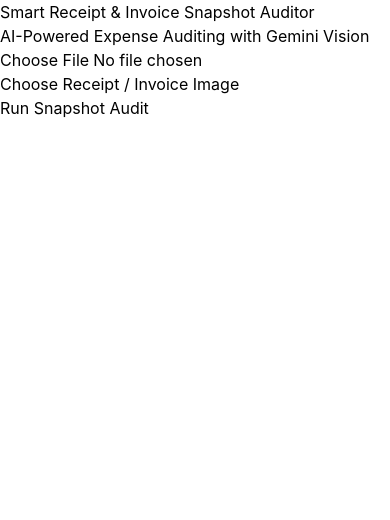
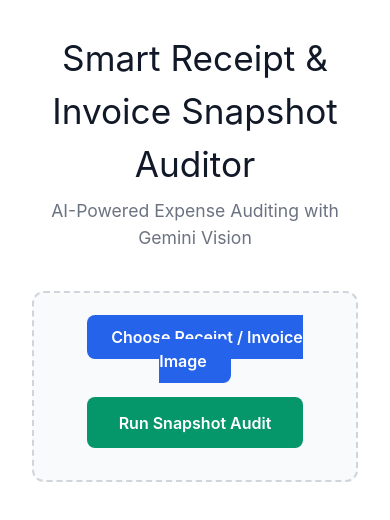
Before and after one commit to pr-ashish07tech/Smart-Receipt-Auditor, a React (Vite) app in the folder auditor-frontend/: page / in a window 390 px wide. Shown: the top 520 px of the page. Built offline with nearby package versions, Linux system fonts and the light colour scheme.

Commit message:
style: add responsive styles for audit report dashboard

```diff
--- a/auditor-frontend/src/App.css
+++ b/auditor-frontend/src/App.css
@@ -1,184 +1,123 @@
-.counter {
-  font-size: 16px;
-  padding: 5px 10px;
-  border-radius: 5px;
-  color: var(--accent);
-  background: var(--accent-bg);
-  border: 2px solid transparent;
-  transition: border-color 0.3s;
-  margin-bottom: 24px;
-
-  &:hover {
-    border-color: var(--accent-border);
-  }
-  &:focus-visible {
-    outline: 2px solid var(--accent);
-    outline-offset: 2px;
-  }
+.container {
+  max-width: 900px;
+  margin: 0 auto;
+  padding: 2rem;
+  font-family: 'Inter', system-ui, sans-serif;
+  color: #1f2937;
 }
 
-.hero {
-  position: relative;
-
-  .base,
-  .framework,
-  .vite {
-    inset-inline: 0;
-    margin: 0 auto;
+.header {
+  text-align: center;
+  margin-bottom: 2.5rem;
 }
 
-  .base {
-    width: 170px;
-    position: relative;
-    z-index: 0;
+.header h1 {
+  font-size: 2.2rem;
+  color: #111827;
+  margin-bottom: 0.5rem;
 }
 
-  .framework,
-  .vite {
-    position: absolute;
+.header p {
+  color: #6b7280;
+  font-size: 1.1rem;
 }
 
-  .framework {
-    z-index: 1;
-    top: 34px;
-    height: 28px;
-    transform: perspective(2000px) rotateZ(300deg) rotateX(44deg) rotateY(39deg)
-      scale(1.4);
+.main-content {
+  display: flex;
+  flex-direction: column;
+  gap: 2rem;
 }
 
-  .vite {
-    z-index: 0;
-    top: 107px;
-    height: 26px;
-    width: auto;
-    transform: perspective(2000px) rotateZ(300deg) rotateX(40deg) rotateY(39deg)
-      scale(0.8);
-  }
+.upload-section {
+  background: #f9fafb;
+  border: 2px dashed #d1d5db;
+  border-radius: 12px;
+  padding: 2rem;
+  text-align: center;
+  display: flex;
+  flex-direction: column;
+  align-items: center;
+  gap: 1.5rem;
 }
 
-#center {
-  display: flex;
-  flex-direction: column;
-  gap: 25px;
-  place-content: center;
-  place-items: center;
-  flex-grow: 1;
-
-  @media (max-width: 1024px) {
-    padding: 32px 20px 24px;
-    gap: 18px;
-  }
+.file-input-wrapper input[type='file'] {
+  display: none;
 }
 
-#next-steps {
-  display: flex;
-  border-top: 1px solid var(--border);
-  text-align: left;
-
-  & > div {
-    flex: 1 1 0;
-    padding: 32px;
-    @media (max-width: 1024px) {
-      padding: 24px 20px;
-    }
+.file-label {
+  background: #2563eb;
+  color: white;
+  padding: 0.75rem 1.5rem;
+  border-radius: 8px;
+  cursor: pointer;
+  font-weight: 600;
+  transition: background 0.2s;
 }
 
-  .icon {
-    margin-bottom: 16px;
-    width: 22px;
-    height: 22px;
+.file-label:hover {
+  background: #1d4ed8;
 }
 
-  @media (max-width: 1024px) {
-    flex-direction: column;
-    text-align: center;
-  }
+.preview-container img {
+  max-width: 280px;
+  max-height: 280px;
+  border-radius: 8px;
+  box-shadow: 0 4px 6px -1px rgba(0, 0, 0, 0.1);
+  object-fit: contain;
 }
 
-#docs {
-  border-right: 1px solid var(--border);
-
-  @media (max-width: 1024px) {
-    border-right: none;
-    border-bottom: 1px solid var(--border);
-  }
+.audit-btn {
+  background: #059669;
+  color: white;
+  border: none;
+  padding: 0.85rem 2rem;
+  border-radius: 8px;
+  font-size: 1rem;
+  font-weight: 600;
+  cursor: pointer;
+  transition: background 0.2s;
 }
 
-#next-steps ul {
-  list-style: none;
-  padding: 0;
-  display: flex;
-  gap: 8px;
-  margin: 32px 0 0;
-
-  .logo {
-    height: 18px;
+.audit-btn:hover:not(:disabled) {
+  background: #047857;
 }
 
-  a {
-    color: var(--text-h);
-    font-size: 16px;
-    border-radius: 6px;
-    background: var(--social-bg);
-    display: flex;
-    padding: 6px 12px;
-    align-items: center;
-    gap: 8px;
-    text-decoration: none;
-    transition: box-shadow 0.3s;
-
-    &:hover {
-      box-shadow: var(--shadow);
-    }
-    .button-icon {
-      height: 18px;
-      width: 18px;
-    }
+.audit-btn:disabled {
+  opacity: 0.6;
+  cursor: not-allowed;
 }
 
-  @media (max-width: 1024px) {
-    margin-top: 20px;
-    flex-wrap: wrap;
-    justify-content: center;
-
-    li {
-      flex: 1 1 calc(50% - 8px);
+.error-msg {
+  color: #dc2626;
+  font-weight: 500;
 }
 
-    a {
-      width: 100%;
-      justify-content: center;
-      box-sizing: border-box;
-    }
-  }
+.result-section {
+  background: white;
+  border: 1px solid #e5e7eb;
+  border-radius: 12px;
+  padding: 1.5rem;
+  box-shadow: 0 10px 15px -3px rgba(0, 0, 0, 0.05);
 }
 
-#spacer {
-  height: 88px;
-  border-top: 1px solid var(--border);
-  @media (max-width: 1024px) {
-    height: 48px;
-  }
+.report-card p {
+  margin: 0.5rem 0;
+  font-size: 1.05rem;
 }
 
-.ticks {
-  position: relative;
+.items-table {
   width: 100%;
-
-  &::before,
-  &::after {
-    content: '';
-    position: absolute;
-    top: -4.5px;
-    border: 5px solid transparent;
+  border-collapse: collapse;
+  margin-top: 1rem;
 }
 
-  &::before {
-    left: 0;
-    border-left-color: var(--border);
+.items-table th, .items-table td {
+  border: 1px solid #e5e7eb;
+  padding: 0.75rem;
+  text-align: left;
 }
-  &::after {
-    right: 0;
-    border-right-color: var(--border);
+
+.items-table th {
+  background-color: #f3f4f6;
+  font-weight: 600;
 }
-}
```
Lines whose indentation alone changed are shown as unchanged.
